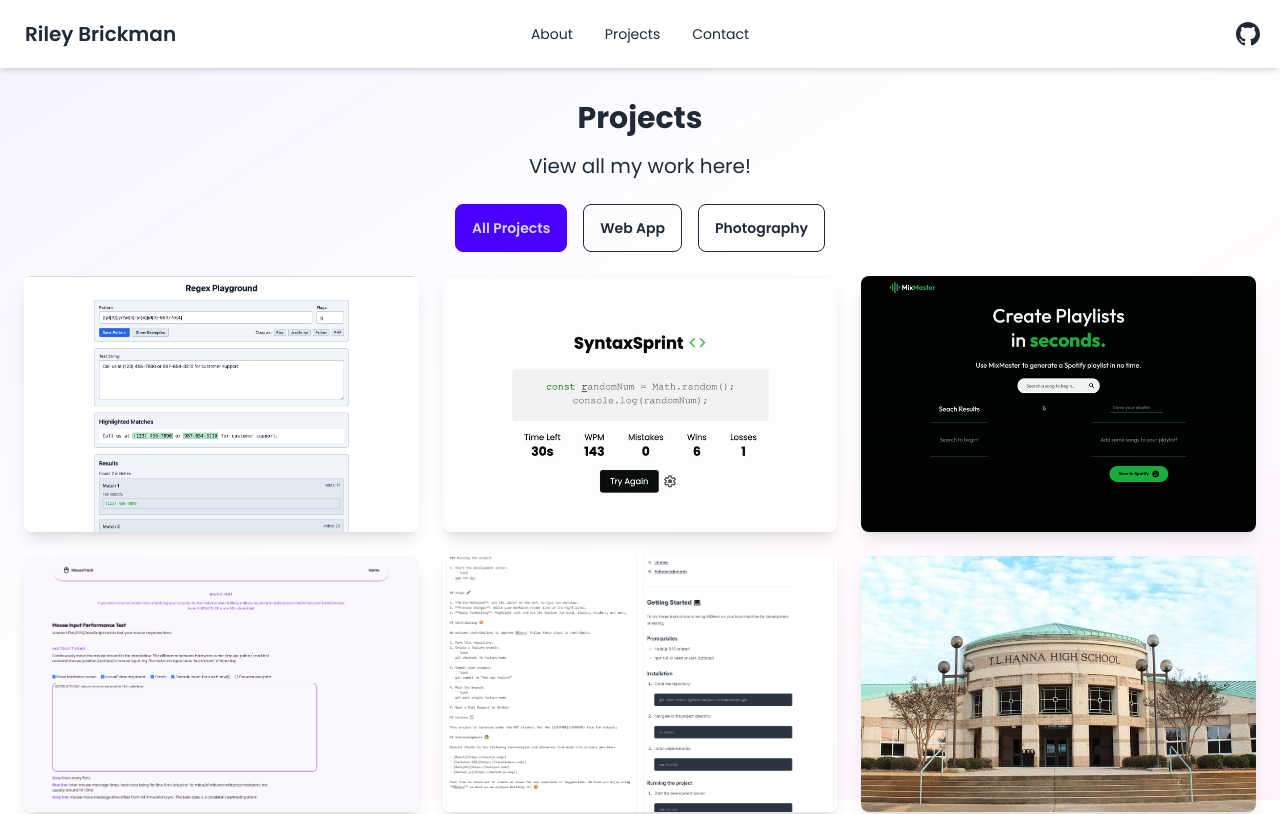
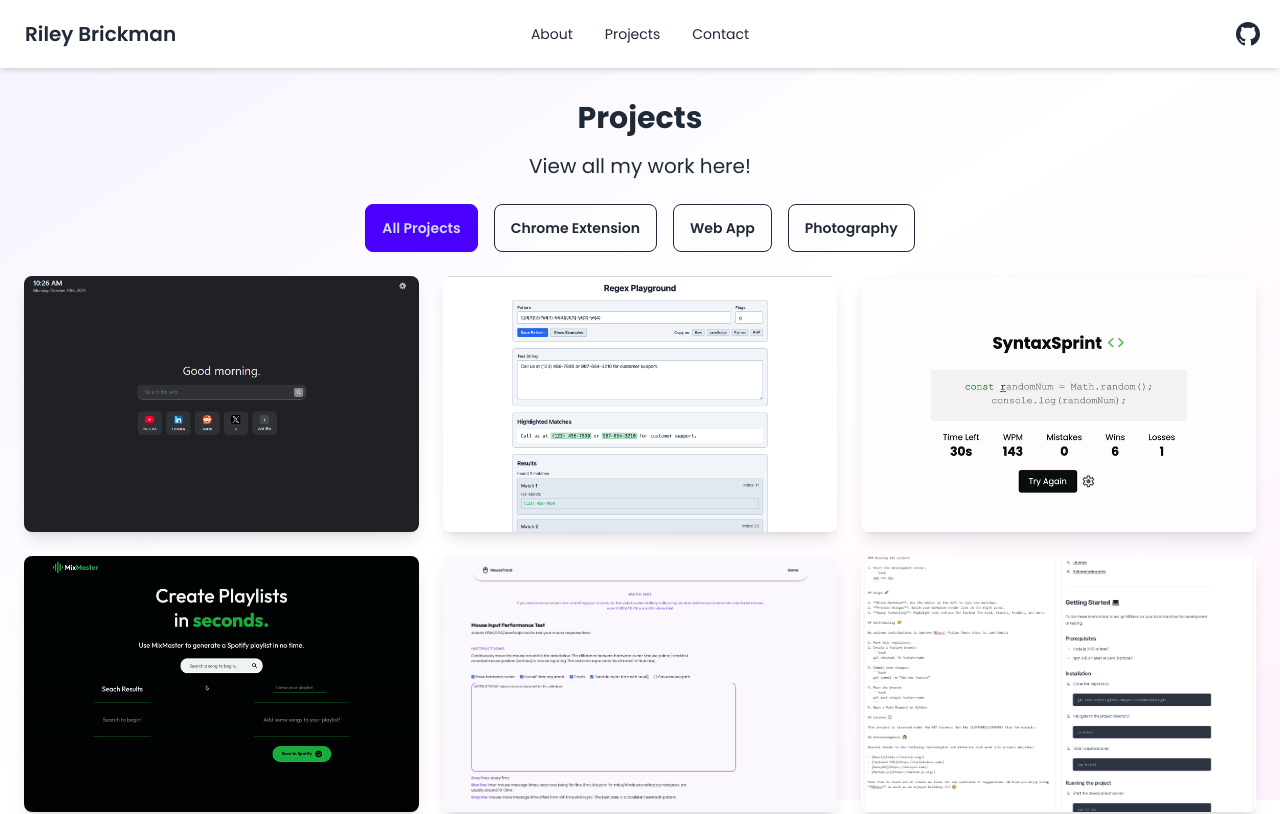
Before and after one commit to rbrickmn/portfolio-v2, a React (Vite) app: page /projects in a window 1280 px wide. Shown: the top 814 px of the page. Built offline with nearby package versions, Linux system fonts and the light colour scheme.

Commit message:
Add new project filter 'Chrome Extension', add latest project to ProjectList.jsx

```diff
--- a/src/components/ProjectFilter.jsx
+++ b/src/components/ProjectFilter.jsx
@@ -1,7 +1,12 @@
 import React from "react";
 
 const ProjectFilter = ({ selectedType, setSelectedType }) => {
-  const filters = ["all-projects", "web-app", "photography"];
+  const filters = [
+    "all-projects",
+    "chrome-extension",
+    "web-app",
+    "photography",
+  ];
 
   // Capitalize first letter of each filter
   const formatFilterText = (text) =>
--- a/src/components/ProjectList.jsx
+++ b/src/components/ProjectList.jsx
@@ -4,6 +4,14 @@ import ProjectFilter from "./ProjectFilter";
 import SkeletonLoader from "./SkeletonLoader";
 
 const projects = [
+  {
+    title: "ZenTab",
+    desc: "The minimalist new tab replacement for Chrome.",
+    image: "/projects/zentab-main.png",
+    techStack: ["HTML", "CSS", "JavaScript", "Chrome Extension"],
+    link: "https://github.com/rbrickmn/zentab",
+    type: "chrome-extension",
+  },
   {
     title: "Regex Playground",
     desc: "A playground for regex",
@@ -80,7 +88,6 @@ const ProjectList = () => {
   // Simulate API fetch with loading state
   useEffect(() => {
     setLoading(true);
-    // In a real app, this would be a fetch() call
     const timer = setTimeout(() => {
       setProjectData(projects);
       setLoading(false);
```
Also changed, not shown: public/projects/zentab-main.png (added).
